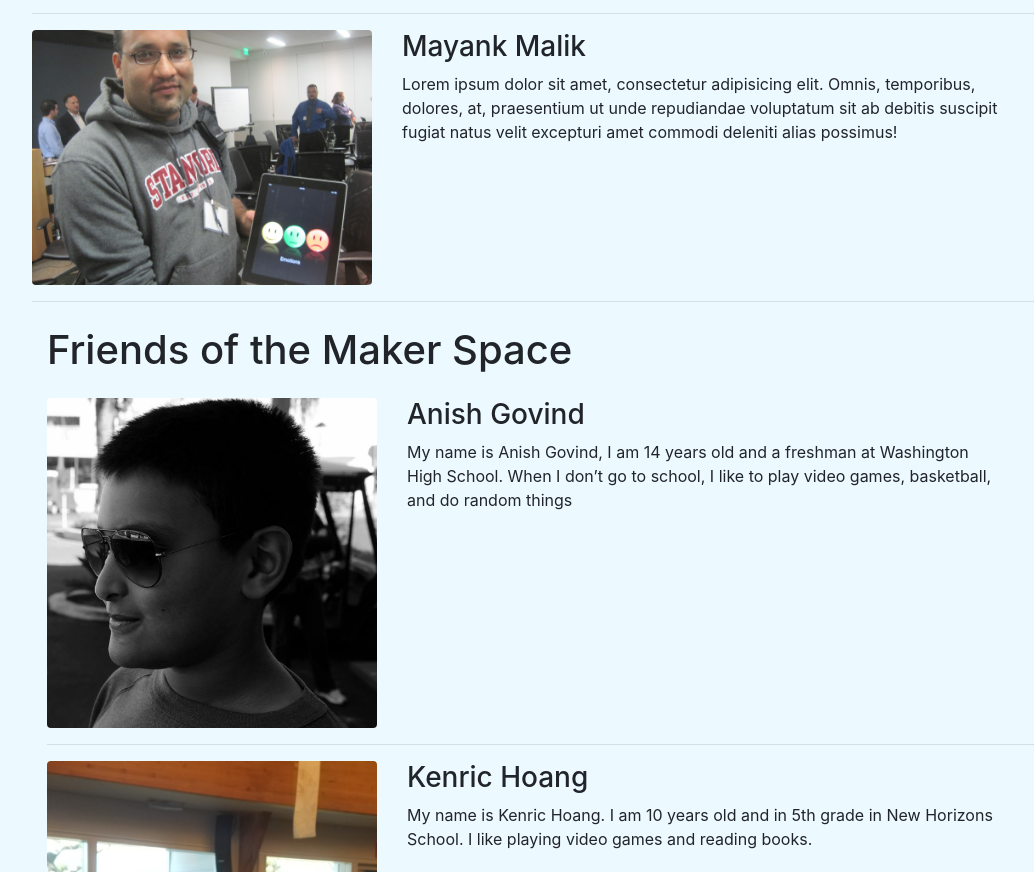
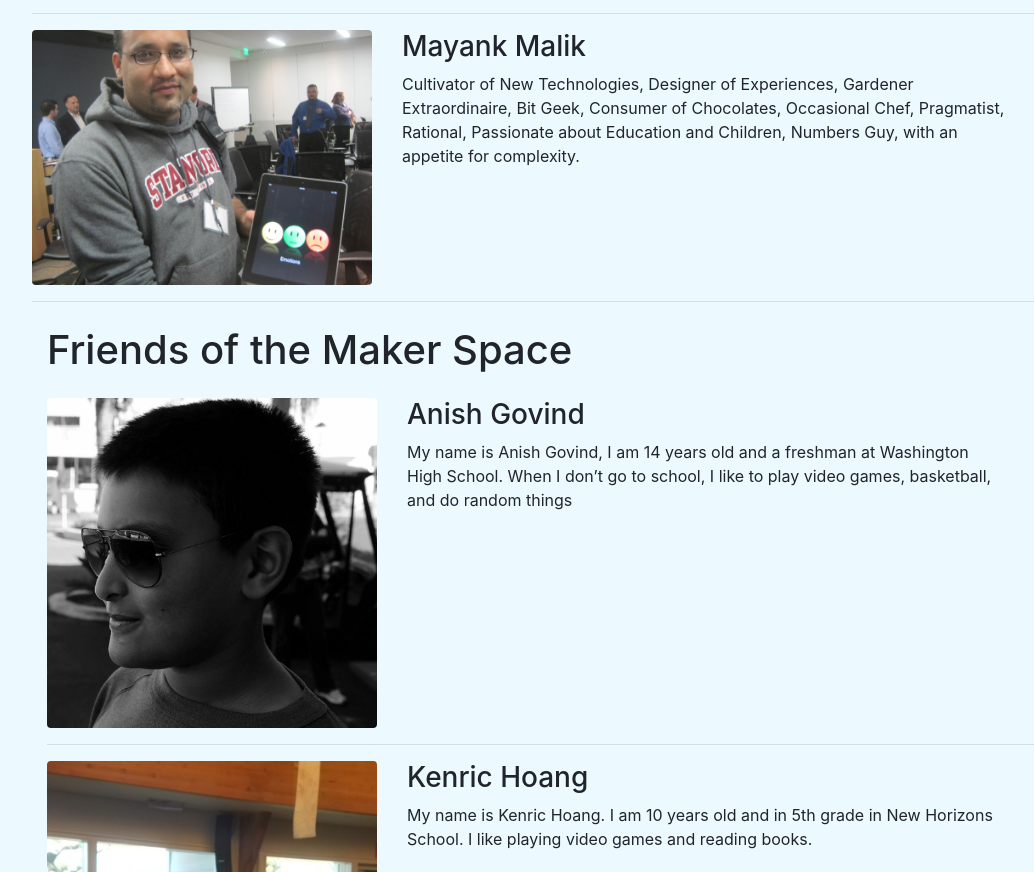
Before and after one commit to kintien/kintien.github.io, a website: page founders.html in a window 1280 px wide. Shown: the part 1301-2173 px from the top of the page, without its empty margins (68-1102 px from the left). Drawn offline with Linux system fonts and the light colour scheme.

Commit message:
bbnm
n ad

```diff
--- a/founders.html
+++ b/founders.html
@@ -119,7 +119,7 @@
         </div>
         <div class="col-md-7">
           <h3>Mayank Malik</h3>
-          <p>Lorem ipsum dolor sit amet, consectetur adipisicing elit. Omnis, temporibus, dolores, at, praesentium ut unde repudiandae voluptatum sit ab debitis suscipit fugiat natus velit excepturi amet commodi deleniti alias possimus!</p>
+          <p>Cultivator of New Technologies, Designer of Experiences, Gardener Extraordinaire, Bit Geek, Consumer of Chocolates, Occasional Chef, Pragmatist, Rational, Passionate about Education and Children, Numbers Guy, with an appetite for complexity.</p>
 
         </div>
       </div>
```
